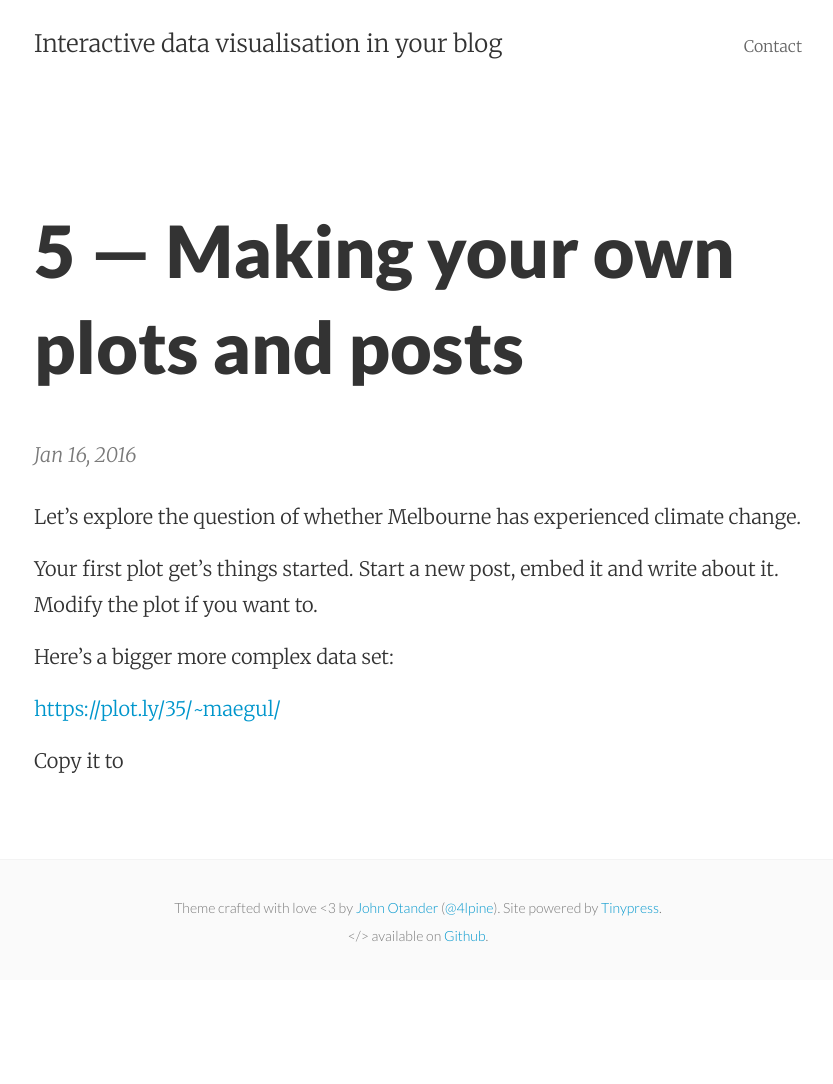
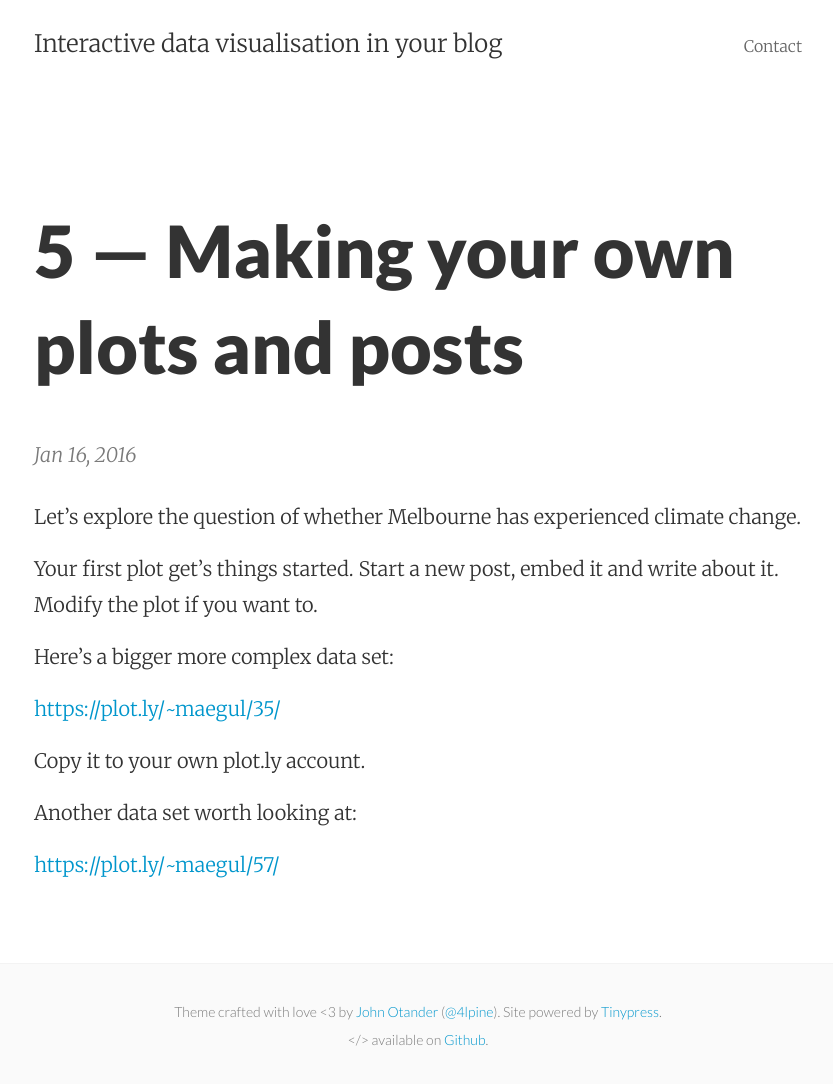
Before and after one commit to dataviz-blog/dataviz-blog.github.io, a Jekyll site: the page built from _posts/2016-01-16-5-making-your-own-plots-and-posts.markdown, in a window 1280 px wide. Shown: the whole page, without its empty margins (222-1055 px from the left). Built offline with Jekyll 4.4.1, drawn with Linux system fonts in a browser that asks for light colours; before the commit the page ends 980 px from its top, so only the background shows below that.

Commit message:
Post update: 5 — Making your own plots and posts

```diff
--- a/_posts/2016-01-16-5-making-your-own-plots-and-posts.markdown
+++ b/_posts/2016-01-16-5-making-your-own-plots-and-posts.markdown
@@ -10,6 +10,12 @@ Your first plot get's things started.  Start a new post, embed it and write abou
 
 Here's a bigger more complex data set:
 
-[https://plot.ly/35/~maegul/](https://plot.ly/35/~maegul/)
+<a href="https://plot.ly/~maegul/35/" target="_blank">https://plot.ly/~maegul/35/</a>
 
-Copy it to
+Copy it to your own plot.ly account.
+
+
+
+Another data set worth looking at:
+
+<a href="https://plot.ly/~maegul/57/" target="_blank">https://plot.ly/~maegul/57/</a>
```
